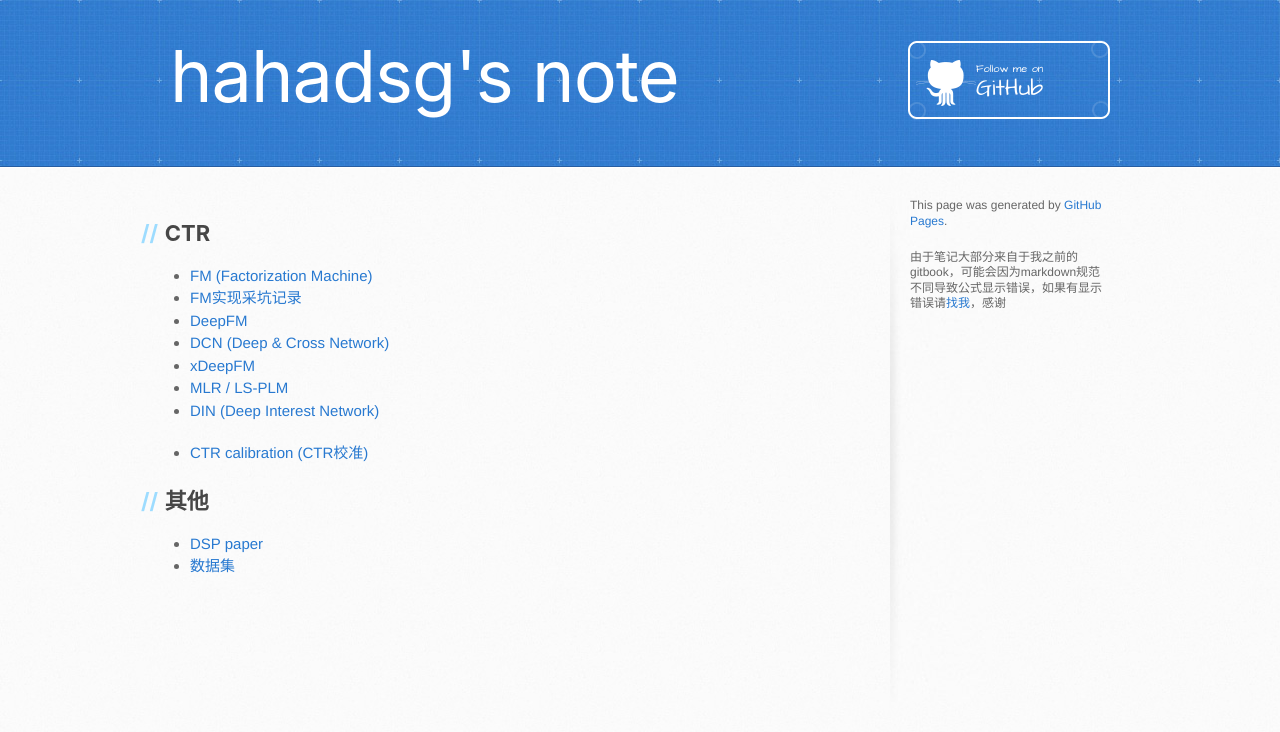
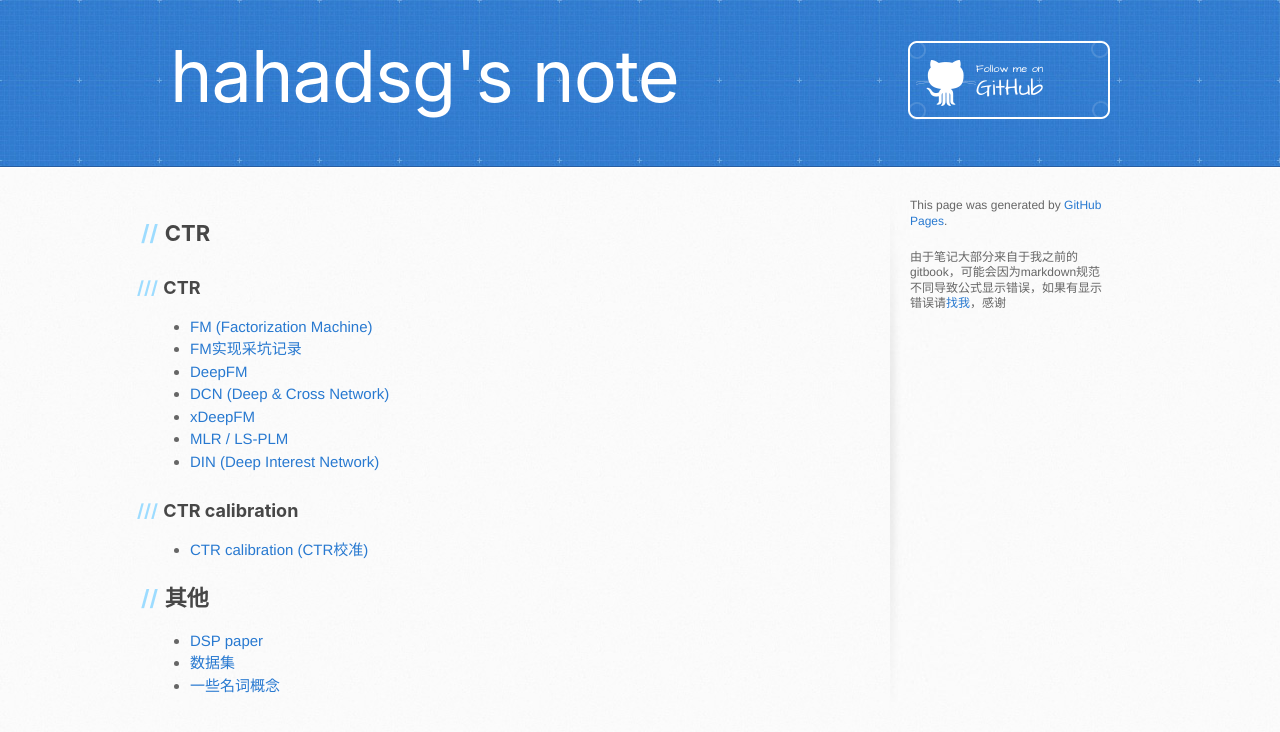
Before and after one commit to hahadsg/hahadsg.github.io, a Jekyll site: the page built from ComputationalAdvertising/index.md, in a window 1280 px wide. Shown: the top 732 px of the page. Built offline with Jekyll 4.4.1, drawn with Linux system fonts in a browser that asks for light colours; our own code applies the rules of GitHub Pages for plain Markdown files; the repository's description, which GitHub fills in, is left out.

Commit message:
update CA

```diff
--- a/ComputationalAdvertising/index.md
+++ b/ComputationalAdvertising/index.md
@@ -3,6 +3,8 @@ title: 计算广告
 ---
 
 ## CTR
+
+### CTR
 
 * [FM (Factorization Machine)](./CTR/FM.md)
 * [FM实现采坑记录](./CTR/FM_impl.md)
@@ -12,9 +14,12 @@ title: 计算广告
 * [MLR / LS-PLM](./CTR/MLR.md)
 * [DIN (Deep Interest Network)](./CTR/DIN.md)
 
+### CTR calibration
+
 * [CTR calibration (CTR校准)](./CTR/CTR_calibration.md)
 
 ## 其他
 
 * [DSP paper](https://github.com/wnzhang/rtb-papers/)
 * [数据集](./Other/datasets.md)
+* [一些名词概念](./Other/concept.md)
```
Also changed, not shown: ComputationalAdvertising/Other/concept.md (added, +5 -0 lines).
